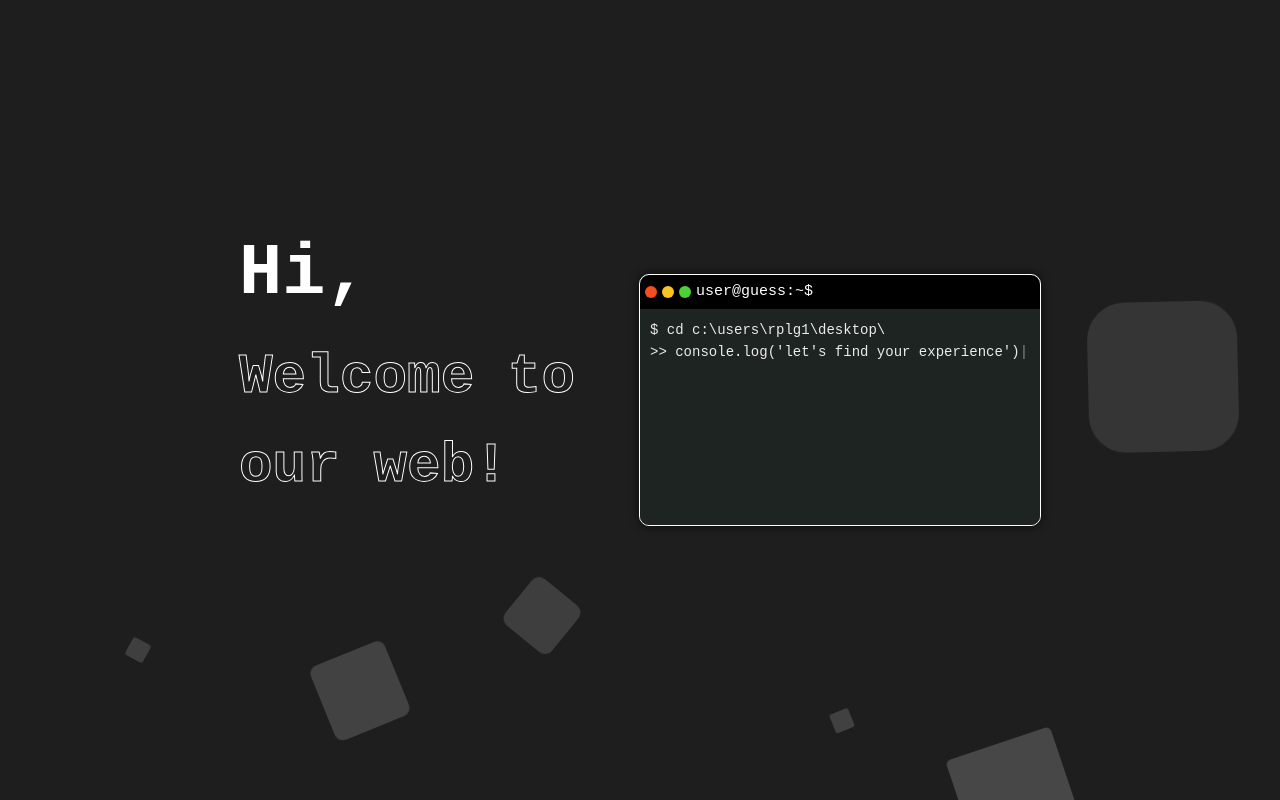
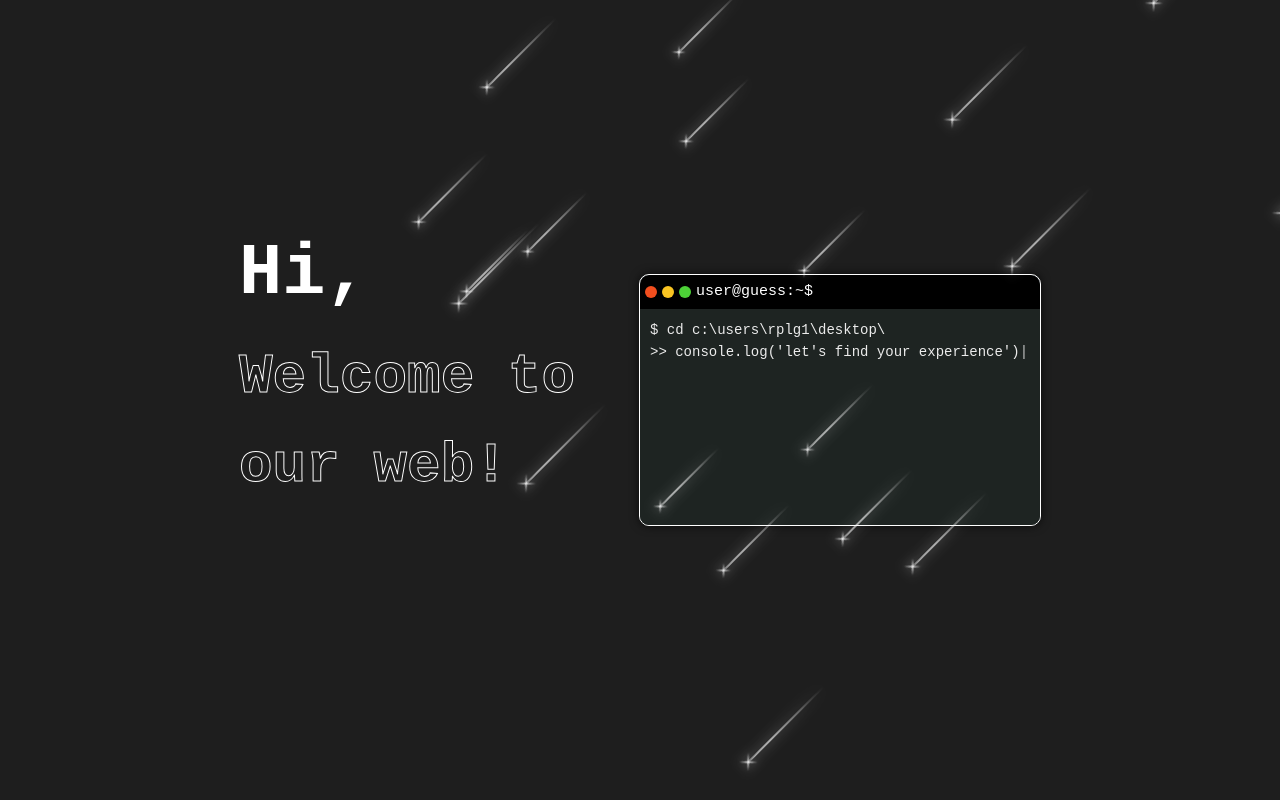
Before and after one commit to rayhanrayandra/rplg1, a React (Vite) app: page / in a window 1280 px wide. Built offline with nearby package versions, Linux system fonts and the light colour scheme.

Commit message:
new tampilan

```diff
--- a/src/App.css
+++ b/src/App.css
@@ -482,7 +482,7 @@ body {
   height: 100vh;
   overflow-y: scroll;
   scroll-behavior: smooth;
-  scroll-snap-type: y proximity; /* Snap scroll secara vertikal */
+  scroll-snap-type: y mandatory; /* Snap scroll secara vertikal */
 }
 
 .header, .home , .about, .portfolio, .contact {
@@ -509,118 +509,380 @@ body {
   height :180px ;
   padding: 40px;
 }
-.circles{
-  position: absolute;
+
+.stars {
+  pointer-events: none;
+  position: fixed;
   top: 0;
   left: 0;
   width: 100%;
-  height: 100%;
-  overflow: hidden;
-  pointer-events: none;
+  height: 120%;
+  transform: rotate(-45deg);
 }
 
-.circles li{
+.star {
+  --star-color: var(--primary-color);
+  --star-tail-length: 6em;
+  --star-tail-height: 2px;
+  --star-width: calc(var(--star-tail-length) / 6);
+  --fall-duration: 9s;
+  --tail-fade-duration: var(--fall-duration);
   position: absolute;
-  display: block;
-  list-style: none;
-  width: 20px;
-  height: 20px;
-  background: rgba(255, 255, 255, 0.2);
-  animation: animate 25s linear infinite;
-  bottom: -150px;
-
+  top: var(--top-offset);
+  left: 0;
+  width: var(--star-tail-length);
+  height: var(--star-tail-height);
+  color: var(--star-color);
+  background: linear-gradient(45deg, currentColor, transparent);
+  border-radius: 50%;
+  filter: drop-shadow(0 0 6px currentColor);
+  transform: translate3d(104em, 0, 0);
+  animation: fall var(--fall-duration) var(--fall-delay) linear infinite, tail-fade var(--tail-fade-duration) var(--fall-delay) ease-out infinite;
+}
+@media screen and (max-width: 750px) {
+  .star {
+    animation: fall var(--fall-duration) var(--fall-delay) linear infinite;
+  }
+}
+.star:nth-child(1) {
+  --star-tail-length: 6.67em;
+  --top-offset: 16.81vh;
+  --fall-duration: 10.932s;
+  --fall-delay: 2.274s;
+}
+.star:nth-child(2) {
+  --star-tail-length: 5.8em;
+  --top-offset: 75.3vh;
+  --fall-duration: 9.615s;
+  --fall-delay: 0.867s;
+}
+.star:nth-child(3) {
+  --star-tail-length: 7.35em;
+  --top-offset: 93.04vh;
+  --fall-duration: 6.364s;
+  --fall-delay: 4.348s;
+}
+.star:nth-child(4) {
+  --star-tail-length: 6.55em;
+  --top-offset: 91.58vh;
+  --fall-duration: 10.193s;
+  --fall-delay: 1.238s;
+}
+.star:nth-child(5) {
+  --star-tail-length: 7.12em;
+  --top-offset: 9.4vh;
+  --fall-duration: 10.814s;
+  --fall-delay: 9.028s;
+}
+.star:nth-child(6) {
+  --star-tail-length: 5.71em;
+  --top-offset: 91.44vh;
+  --fall-duration: 10.467s;
+  --fall-delay: 8.054s;
+}
+.star:nth-child(7) {
+  --star-tail-length: 5.23em;
+  --top-offset: 29.69vh;
+  --fall-duration: 9.178s;
+  --fall-delay: 1.448s;
+}
+.star:nth-child(8) {
+  --star-tail-length: 6.83em;
+  --top-offset: 17.53vh;
+  --fall-duration: 8.005s;
+  --fall-delay: 3.322s;
+}
+.star:nth-child(9) {
+  --star-tail-length: 6.6em;
+  --top-offset: 73.39vh;
+  --fall-duration: 11.056s;
+  --fall-delay: 6.475s;
+}
+.star:nth-child(10) {
+  --star-tail-length: 6.25em;
+  --top-offset: 41.64vh;
+  --fall-duration: 11.483s;
+  --fall-delay: 3.339s;
+}
+.star:nth-child(11) {
+  --star-tail-length: 5.74em;
+  --top-offset: 59.95vh;
+  --fall-duration: 11.408s;
+  --fall-delay: 9.469s;
+}
+.star:nth-child(12) {
+  --star-tail-length: 7.32em;
+  --top-offset: 30.92vh;
+  --fall-duration: 9.279s;
+  --fall-delay: 3.567s;
+}
+.star:nth-child(13) {
+  --star-tail-length: 6.59em;
+  --top-offset: 70.92vh;
+  --fall-duration: 9.386s;
+  --fall-delay: 9.79s;
+}
+.star:nth-child(14) {
+  --star-tail-length: 5.42em;
+  --top-offset: 25.47vh;
+  --fall-duration: 7.434s;
+  --fall-delay: 3.073s;
+}
+.star:nth-child(15) {
+  --star-tail-length: 5.62em;
+  --top-offset: 33.94vh;
+  --fall-duration: 11.93s;
+  --fall-delay: 1.293s;
+}
+.star:nth-child(16) {
+  --star-tail-length: 6.01em;
+  --top-offset: 0.39vh;
+  --fall-duration: 6.297s;
+  --fall-delay: 4.448s;
+}
+.star:nth-child(17) {
+  --star-tail-length: 5.04em;
+  --top-offset: 0.49vh;
+  --fall-duration: 7.075s;
+  --fall-delay: 0.252s;
+}
+.star:nth-child(18) {
+  --star-tail-length: 7.11em;
+  --top-offset: 28.26vh;
+  --fall-duration: 6.9s;
+  --fall-delay: 2.172s;
+}
+.star:nth-child(19) {
+  --star-tail-length: 5.52em;
+  --top-offset: 27.92vh;
+  --fall-duration: 9.575s;
+  --fall-delay: 0.953s;
+}
+.star:nth-child(20) {
+  --star-tail-length: 7.07em;
+  --top-offset: 50.12vh;
+  --fall-duration: 9.149s;
+  --fall-delay: 0.754s;
+}
+.star:nth-child(21) {
+  --star-tail-length: 5.41em;
+  --top-offset: 55.83vh;
+  --fall-duration: 11.142s;
+  --fall-delay: 1.53s;
+}
+.star:nth-child(22) {
+  --star-tail-length: 6.95em;
+  --top-offset: 69.37vh;
+  --fall-duration: 10.08s;
+  --fall-delay: 9.018s;
+}
+.star:nth-child(23) {
+  --star-tail-length: 6.83em;
+  --top-offset: 46.21vh;
+  --fall-duration: 7.423s;
+  --fall-delay: 4.1s;
+}
+.star:nth-child(24) {
+  --star-tail-length: 7.19em;
+  --top-offset: 17.39vh;
+  --fall-duration: 7.439s;
+  --fall-delay: 7.992s;
+}
+.star:nth-child(25) {
+  --star-tail-length: 6.55em;
+  --top-offset: 25.94vh;
+  --fall-duration: 6.243s;
+  --fall-delay: 8.473s;
+}
+.star:nth-child(26) {
+  --star-tail-length: 5.74em;
+  --top-offset: 44.26vh;
+  --fall-duration: 11.322s;
+  --fall-delay: 9.828s;
+}
+.star:nth-child(27) {
+  --star-tail-length: 7.42em;
+  --top-offset: 48.42vh;
+  --fall-duration: 10.174s;
+  --fall-delay: 8.089s;
+}
+.star:nth-child(28) {
+  --star-tail-length: 6.04em;
+  --top-offset: 17.54vh;
+  --fall-duration: 6.807s;
+  --fall-delay: 2.311s;
+}
+.star:nth-child(29) {
+  --star-tail-length: 5.18em;
+  --top-offset: 0.09vh;
+  --fall-duration: 7.154s;
+  --fall-delay: 7.355s;
+}
+.star:nth-child(30) {
+  --star-tail-length: 5.65em;
+  --top-offset: 52.32vh;
+  --fall-duration: 11.195s;
+  --fall-delay: 6.091s;
+}
+.star:nth-child(31) {
+  --star-tail-length: 6.65em;
+  --top-offset: 63.08vh;
+  --fall-duration: 11.719s;
+  --fall-delay: 3.712s;
+}
+.star:nth-child(32) {
+  --star-tail-length: 6.13em;
+  --top-offset: 11.68vh;
+  --fall-duration: 10.058s;
+  --fall-delay: 1.47s;
+}
+.star:nth-child(33) {
+  --star-tail-length: 5.24em;
+  --top-offset: 8.04vh;
+  --fall-duration: 10.952s;
+  --fall-delay: 3.094s;
+}
+.star:nth-child(34) {
+  --star-tail-length: 7.3em;
+  --top-offset: 28.36vh;
+  --fall-duration: 8.848s;
+  --fall-delay: 5.876s;
+}
+.star:nth-child(35) {
+  --star-tail-length: 6.14em;
+  --top-offset: 83.02vh;
+  --fall-duration: 10.652s;
+  --fall-delay: 0.897s;
+}
+.star:nth-child(36) {
+  --star-tail-length: 7.41em;
+  --top-offset: 31.7vh;
+  --fall-duration: 11.966s;
+  --fall-delay: 5.325s;
+}
+.star:nth-child(37) {
+  --star-tail-length: 5.52em;
+  --top-offset: 7.02vh;
+  --fall-duration: 8.429s;
+  --fall-delay: 7.53s;
+}
+.star:nth-child(38) {
+  --star-tail-length: 7.16em;
+  --top-offset: 62.57vh;
+  --fall-duration: 11.892s;
+  --fall-delay: 7.902s;
+}
+.star:nth-child(39) {
+  --star-tail-length: 6.41em;
+  --top-offset: 72.6vh;
+  --fall-duration: 8.241s;
+  --fall-delay: 6.319s;
+}
+.star:nth-child(40) {
+  --star-tail-length: 5.16em;
+  --top-offset: 63.98vh;
+  --fall-duration: 10.398s;
+  --fall-delay: 0.493s;
+}
+.star:nth-child(41) {
+  --star-tail-length: 6.63em;
+  --top-offset: 55.65vh;
+  --fall-duration: 11.864s;
+  --fall-delay: 2.446s;
+}
+.star:nth-child(42) {
+  --star-tail-length: 7.04em;
+  --top-offset: 33.42vh;
+  --fall-duration: 8.942s;
+  --fall-delay: 4.894s;
+}
+.star:nth-child(43) {
+  --star-tail-length: 7.04em;
+  --top-offset: 56.75vh;
+  --fall-duration: 6.982s;
+  --fall-delay: 0.163s;
+}
+.star:nth-child(44) {
+  --star-tail-length: 6.66em;
+  --top-offset: 94.35vh;
+  --fall-duration: 7.816s;
+  --fall-delay: 1.299s;
+}
+.star:nth-child(45) {
+  --star-tail-length: 5.2em;
+  --top-offset: 6.7vh;
+  --fall-duration: 11.68s;
+  --fall-delay: 4.723s;
+}
+.star:nth-child(46) {
+  --star-tail-length: 7.07em;
+  --top-offset: 70.44vh;
+  --fall-duration: 7.618s;
+  --fall-delay: 6.214s;
+}
+.star:nth-child(47) {
+  --star-tail-length: 6.97em;
+  --top-offset: 73.83vh;
+  --fall-duration: 10.885s;
+  --fall-delay: 2.383s;
+}
+.star:nth-child(48) {
+  --star-tail-length: 6.6em;
+  --top-offset: 22.99vh;
+  --fall-duration: 8.796s;
+  --fall-delay: 8.226s;
+}
+.star:nth-child(49) {
+  --star-tail-length: 5.74em;
+  --top-offset: 72.02vh;
+  --fall-duration: 8.261s;
+  --fall-delay: 2.075s;
+}
+.star:nth-child(50) {
+  --star-tail-length: 5.35em;
+  --top-offset: 44.1vh;
+  --fall-duration: 6.596s;
+  --fall-delay: 7.897s;
+}
+.star::before, .star::after {
+  position: absolute;
+  content: "";
+  top: 0;
+  left: calc(var(--star-width) / -2);
+  width: var(--star-width);
+  height: 100%;
+  background: linear-gradient(45deg, transparent, currentColor, transparent);
+  border-radius: inherit;
+  animation: blink 2s linear infinite;
+}
+.star::before {
+  transform: rotate(45deg);
+}
+.star::after {
+  transform: rotate(-45deg);
 }
 
-.circles li:nth-child(1){
-  left: 25%;
-  width: 80px;
-  height: 80px;
-  animation-delay: 0s;
+@keyframes fall {
+  to {
+    transform: translate3d(-30em, 0, 0);
+  }
 }
-
-
-.circles li:nth-child(2){
-  left: 10%;
-  width: 20px;
-  height: 20px;
-  animation-delay: 2s;
-  animation-duration: 12s;
+@keyframes tail-fade {
+  0%, 50% {
+    width: var(--star-tail-length);
+    opacity: 1;
+  }
+  70%, 80% {
+    width: 0;
+    opacity: 0.4;
+  }
+  100% {
+    width: 0;
+    opacity: 0;
+  }
 }
-
-.circles li:nth-child(3){
-  left: 70%;
-  width: 20px;
-  height: 20px;
-  animation-delay: 4s;
+@keyframes blink {
+  50% {
+    opacity: 0.6;
+  }
 }
-
-.circles li:nth-child(4){
-  left: 40%;
-  width: 60px;
-  height: 60px;
-  animation-delay: 0s;
-  animation-duration: 18s;
-}
-
-.circles li:nth-child(5){
-  left: 65%;
-  width: 20px;
-  height: 20px;
-  animation-delay: 0s;
-}
-
-.circles li:nth-child(6){
-  left: 75%;
-  width: 110px;
-  height: 110px;
-  animation-delay: 3s;
-}
-
-.circles li:nth-child(7){
-  left: 35%;
-  width: 150px;
-  height: 150px;
-  animation-delay: 7s;
-}
-
-.circles li:nth-child(8){
-  left: 50%;
-  width: 25px;
-  height: 25px;
-  animation-delay: 15s;
-  animation-duration: 45s;
-}
-
-.circles li:nth-child(9){
-  left: 20%;
-  width: 15px;
-  height: 15px;
-  animation-delay: 2s;
-  animation-duration: 35s;
-}
-
-.circles li:nth-child(10){
-  left: 85%;
-  width: 150px;
-  height: 150px;
-  animation-delay: 0s;
-  animation-duration: 11s;
-}
-
-
-
-@keyframes animate {
-
-  0%{
-      transform: translateY(0) rotate(0deg);
-      opacity: 1;
-      border-radius: 0;
-  }
-
-  100%{
-      transform: translateY(-1000px) rotate(720deg);
-      opacity: 0;
-      border-radius: 50%;
-  }
-
-}
--- a/src/components/background-animated.jsx
+++ b/src/components/background-animated.jsx
@@ -1,18 +1,58 @@
 function BackgroundAnimated() {
   return (
     <>
-      <div class="circles">
-        <li></li>
-        <li></li>
-        <li></li>
-        <li></li>
-        <li></li>
-        <li></li>
-        <li></li>
-        <li></li>
-        <li></li>
-        <li></li>
-      </div>
+  <div class="stars">
+  <div class="star"></div>
+  <div class="star"></div>
+  <div class="star"></div>
+  <div class="star"></div>
+  <div class="star"></div>
+  <div class="star"></div>
+  <div class="star"></div>
+  <div class="star"></div>
+  <div class="star"></div>
+  <div class="star"></div>
+  <div class="star"></div>
+  <div class="star"></div>
+  <div class="star"></div>
+  <div class="star"></div>
+  <div class="star"></div>
+  <div class="star"></div>
+  <div class="star"></div>
+  <div class="star"></div>
+  <div class="star"></div>
+  <div class="star"></div>
+  <div class="star"></div>
+  <div class="star"></div>
+  <div class="star"></div>
+  <div class="star"></div>
+  <div class="star"></div>
+  <div class="star"></div>
+  <div class="star"></div>
+  <div class="star"></div>
+  <div class="star"></div>
+  <div class="star"></div>
+  <div class="star"></div>
+  <div class="star"></div>
+  <div class="star"></div>
+  <div class="star"></div>
+  <div class="star"></div>
+  <div class="star"></div>
+  <div class="star"></div>
+  <div class="star"></div>
+  <div class="star"></div>
+  <div class="star"></div>
+  <div class="star"></div>
+  <div class="star"></div>
+  <div class="star"></div>
+  <div class="star"></div>
+  <div class="star"></div>
+  <div class="star"></div>
+  <div class="star"></div>
+  <div class="star"></div>
+  <div class="star"></div>
+  <div class="star"></div>
+</div>
     </>
   );
 }
```
